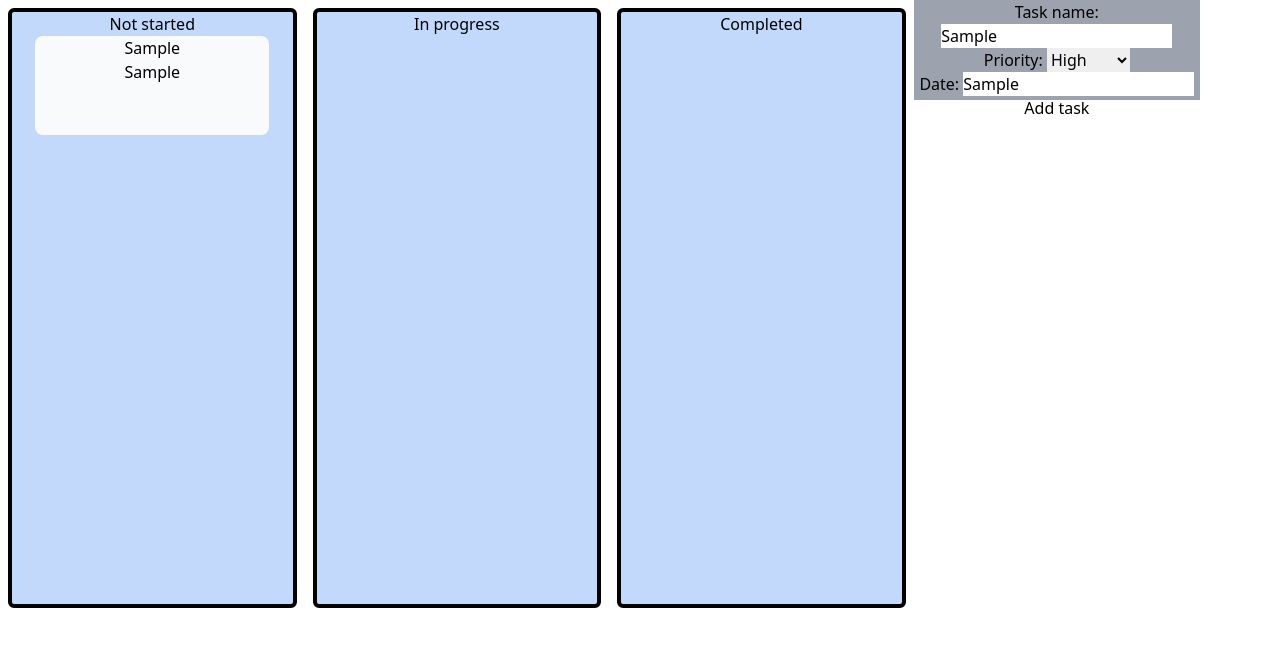
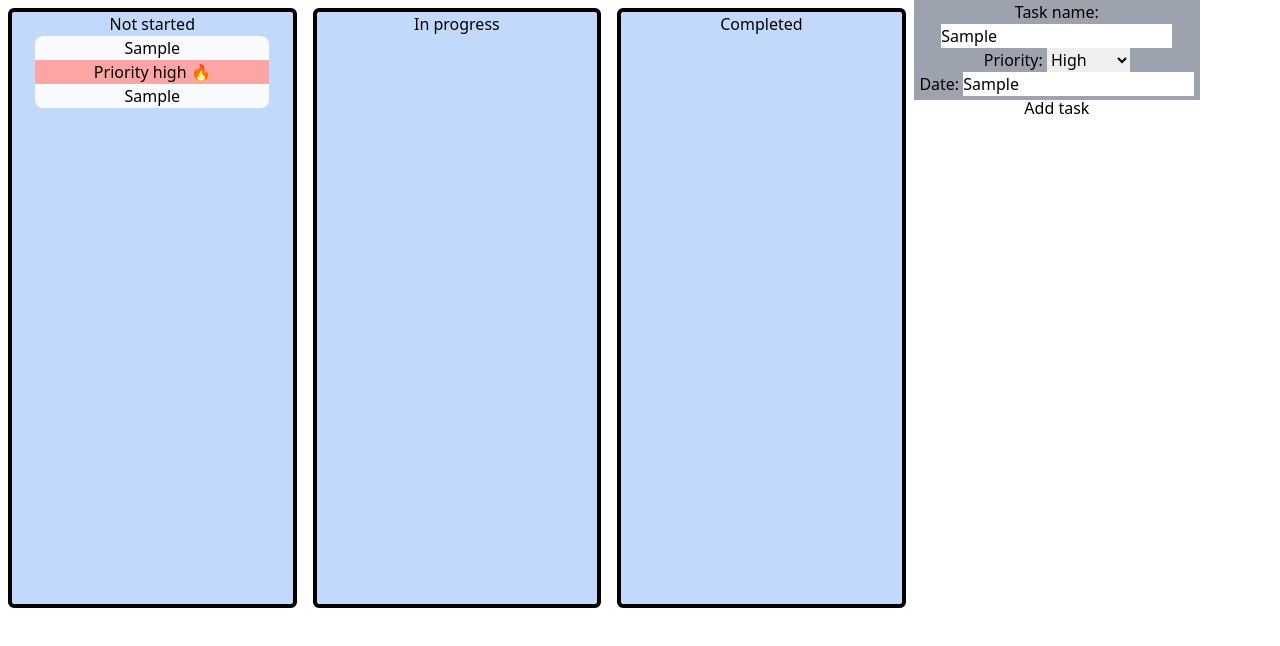
Before and after one commit to calvin-zheng/pomoductivity, a React (Create React App) app: page / in a window 1280 px wide. Both pictures are taken after typing "Sample", "Sample" into the empty fields and a click on the button "Add task". Shown: the top 646 px of the page. Built offline with nearby package versions, Linux system fonts and the light colour scheme.

Commit message:
Fix default form values

```diff
--- a/src/components/Kanban.js
+++ b/src/components/Kanban.js
@@ -22,7 +22,7 @@ class Kanban extends Component {
           columns: columns,
           columnsToTasks: columnsToTasks,
           taskName: "",
-          priority: 0,
+          priority: "0",
           date: ""
         };
     }
@@ -64,8 +64,11 @@ class Kanban extends Component {
     }
 
     addTask(event) {
+      const { taskName, priority, date } = this.state;
+      if (taskName === "" || priority === "" || date === "")
+        return;
       let newState = this.state;
-      let newTask = {id:uuidv4(), title:this.state.taskName, priority:this.state.priority, dueDate: this.state.date};
+      let newTask = {id:uuidv4(), title: taskName, priority: priority, dueDate: date};
       newState.columnsToTasks[this.state.columns[0]].push(newTask);
       this.setState(newState);
       event.preventDefault();
@@ -150,7 +153,7 @@ const boxTarget = {
 
   class KanbanItem extends React.Component {
     render() {
-      return this.props.connectDragSource(<div class ="h-1/6 mb-6">{this.props.children}</div>);
+      return this.props.connectDragSource(<div class ="h-1/6 mb-3">{this.props.children}</div>);
     }
   }
 
--- a/src/components/KanbanCard.js
+++ b/src/components/KanbanCard.js
@@ -25,7 +25,7 @@ class KanbanCard extends Component {
     }
 
     render() {
-        return <div  key={this.id} class = "rounded-lg mx-auto w-5/6 h-full bg-gray-50">
+        return <div  key={this.id} class = "rounded-lg mx-auto w-5/6 bg-gray-50">
             <p>{this.props.task}</p>
             {this.getPriorityText()}
             <p>{this.props.dueDate}</p>
```
